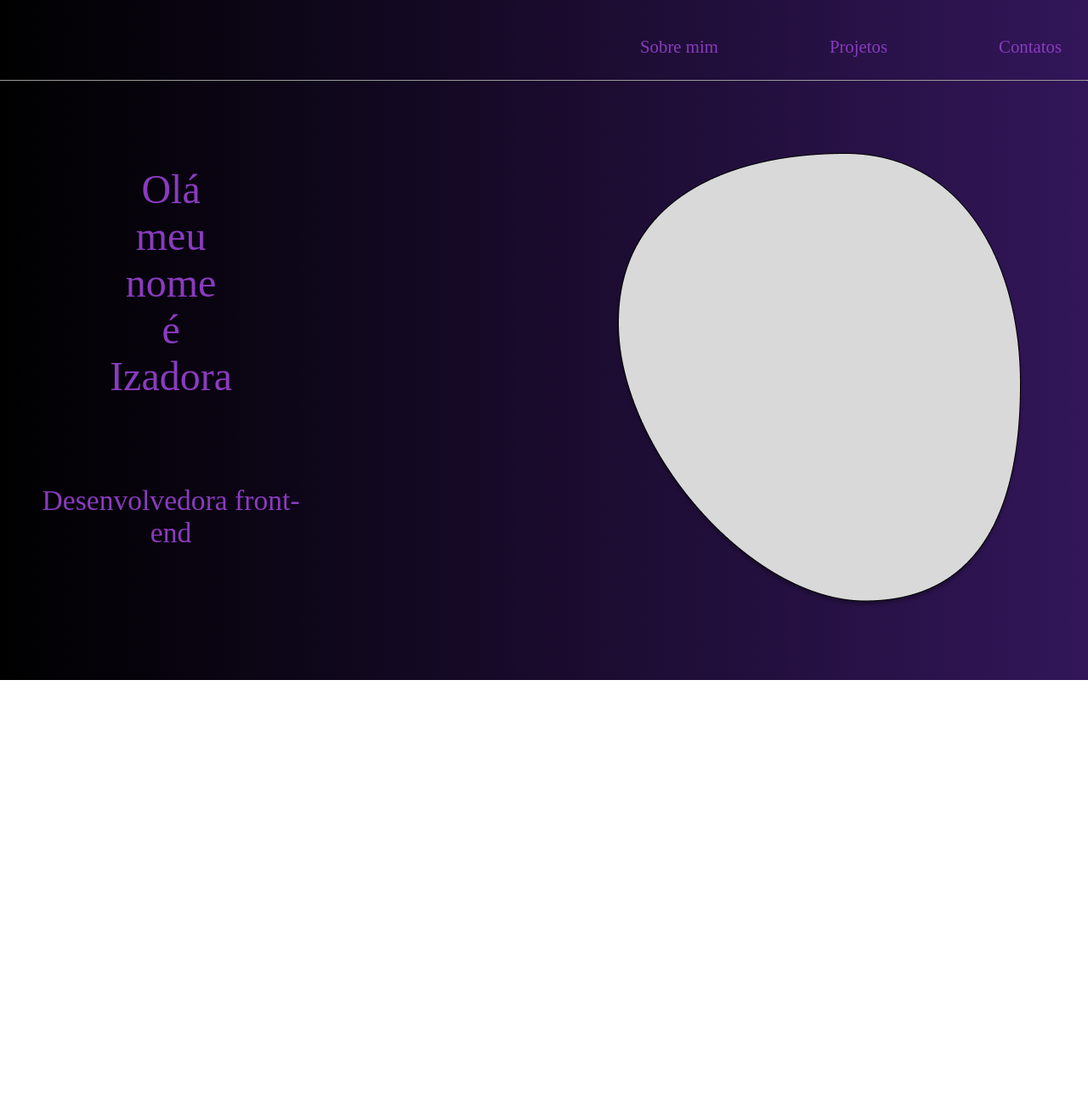
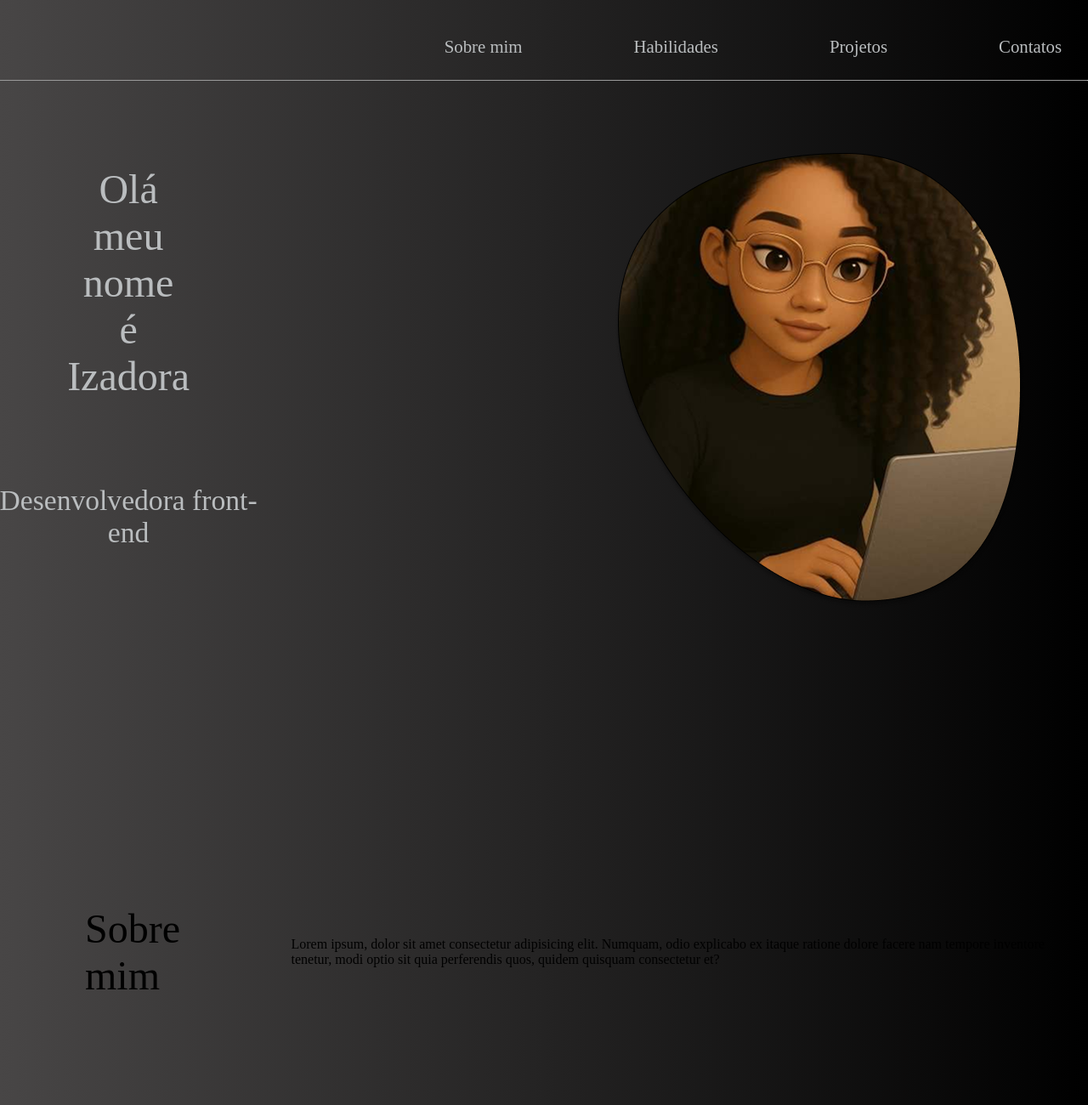
Before and after one commit to IsisHao3024N/portifolio, a plain HTML site: page index.html in a window 1280 px wide. Shown: the top 1300 px of the page at 85% size. Before the commit the page ends 800 px from the top, so only its background shows below. Drawn offline with Linux system fonts and the light colour scheme; a web font is replaced by a local one.

Commit message:
sobre
Criação da parte sobre mim.

```diff
--- a/estilos/style.css
+++ b/estilos/style.css
@@ -4,7 +4,7 @@
 
 :root{
     --primaria:"Ledger", serif;
-    --cor1: #8A3BBF;
+    --cor1: #000000;
 }
 
 *{
@@ -12,7 +12,7 @@
     margin: 0;
 }
 body, html{
-    background-image: linear-gradient(to right, #000000, #321659);
+    background-image: linear-gradient(to right, #484646, #000000);
     width: 100vw;
     height: 100vh;
 }
@@ -25,7 +25,7 @@ nav{
 }
 
 a{
-    color: var(--cor1);
+    color: #BABDBF;
     font-family: var(--primaria);
     font-size: 1.3rem;
     margin: 12px 31px;
@@ -33,12 +33,12 @@ a{
     text-decoration: none;
 }
 a:hover{
-    color: #6E37A6;
+    text-decoration: underline;
     transition: 0.1s;
     font-size: 1.2rem;
 }
 hr{
-    border-bottom: solid #FFFFFF 0;
+    border-bottom: solid #BABDBF 0;
     margin-top: 15px;
 
 }
@@ -47,16 +47,16 @@ hr{
     width: 487px;
     height: 267px;
     margin: 0 350px 0 90px;
-    color: var(--cor1);
+    color: #BABDBF;
 }
-main{
+.content{
     display: flex;
     justify-content: flex-end;
-    gap: 50pxpx;
+    gap: 50px;
 }
 
 
-h1{font-family: var(--primaria);
+h1{font-family: #BABDBF;
     font-weight: 400;
     font-style: normal;
     padding: 60px;
@@ -76,4 +76,20 @@ h2{
 img{
     padding: 85px 70px 0 0;
 
+
 }
+
+.sobre{
+    background-image: linear-gradient(to right, #484646, #000000);
+
+    height: 100vh;
+    width: 100vw;
+}
+
+div{
+    display: flex;
+    align-items: center;
+    max-width: 100%;
+    width: 100%;
+    height: 100vh;
+}
--- a/index.html
+++ b/index.html
@@ -8,22 +8,31 @@
 
 </head>
 <body>
+
     <header>
         <nav>
             <a href="#">Sobre mim</a>
+            <a href="#">Habilidades</a>
             <a href="#">Projetos</a>
             <a href="#">Contatos</a>
         </nav>
     </header>
     <hr>
-    <main class="content">
+    <section class="content">
         <section class="apresentacao">
             <h1>Olá meu nome <br>é Izadora</h1>
             <h2>Desenvolvedora front-end</h2>
         </section>
         <section class="apresentacao-img">
-            <img src="estilos/Ellipse 1.png" alt="">
+            <img src="estilos/imagem.png" alt="">
         </section>
-    </main>
+    </section>
+    <section class="sobre">
+           <div>
+            <h1>Sobre mim</h1>
+            <p>Lorem ipsum, dolor sit amet consectetur adipisicing elit. Numquam, odio explicabo ex itaque ratione dolore facere nam tempore inventore tenetur, modi optio sit quia perferendis quos, quidem quisquam consectetur et?</p>
+           </div>
+    </section>
+
 </body>
 </html>
```
Also changed, not shown: estilos/imagem.png (added).
